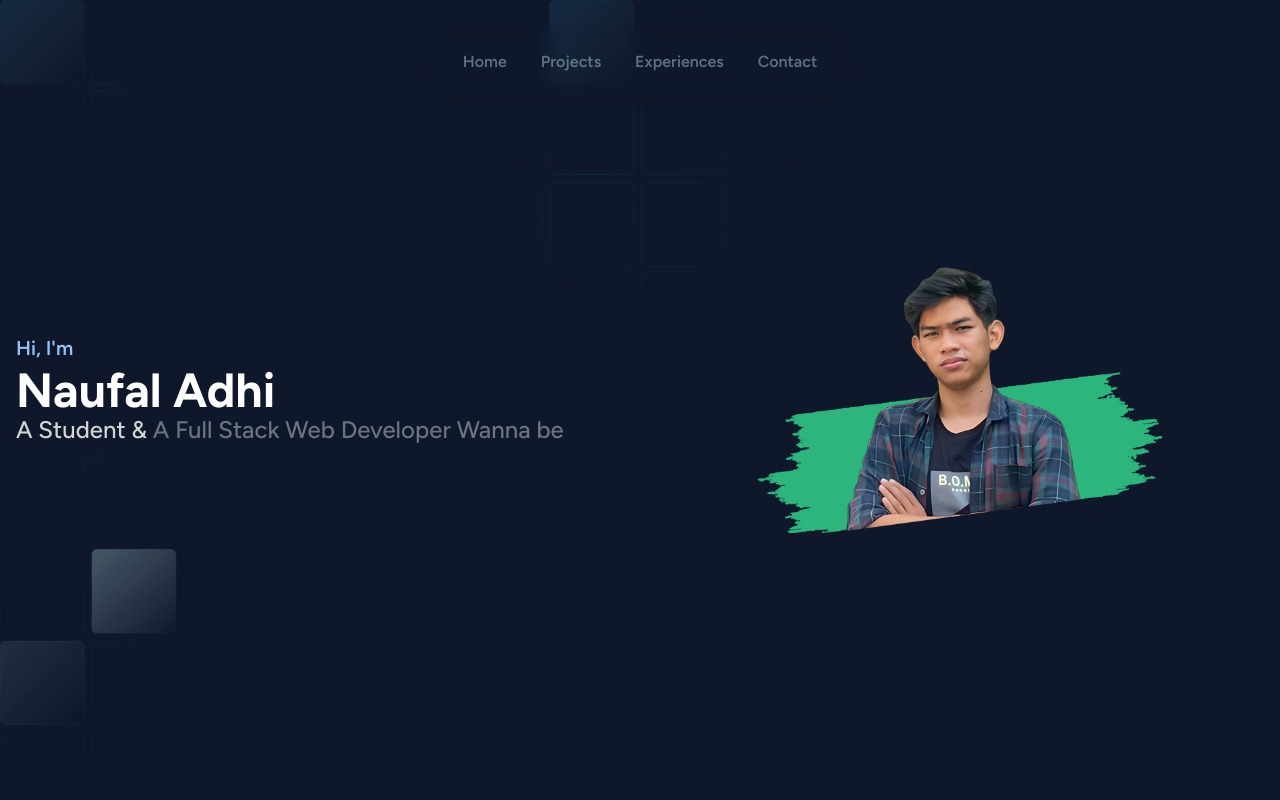
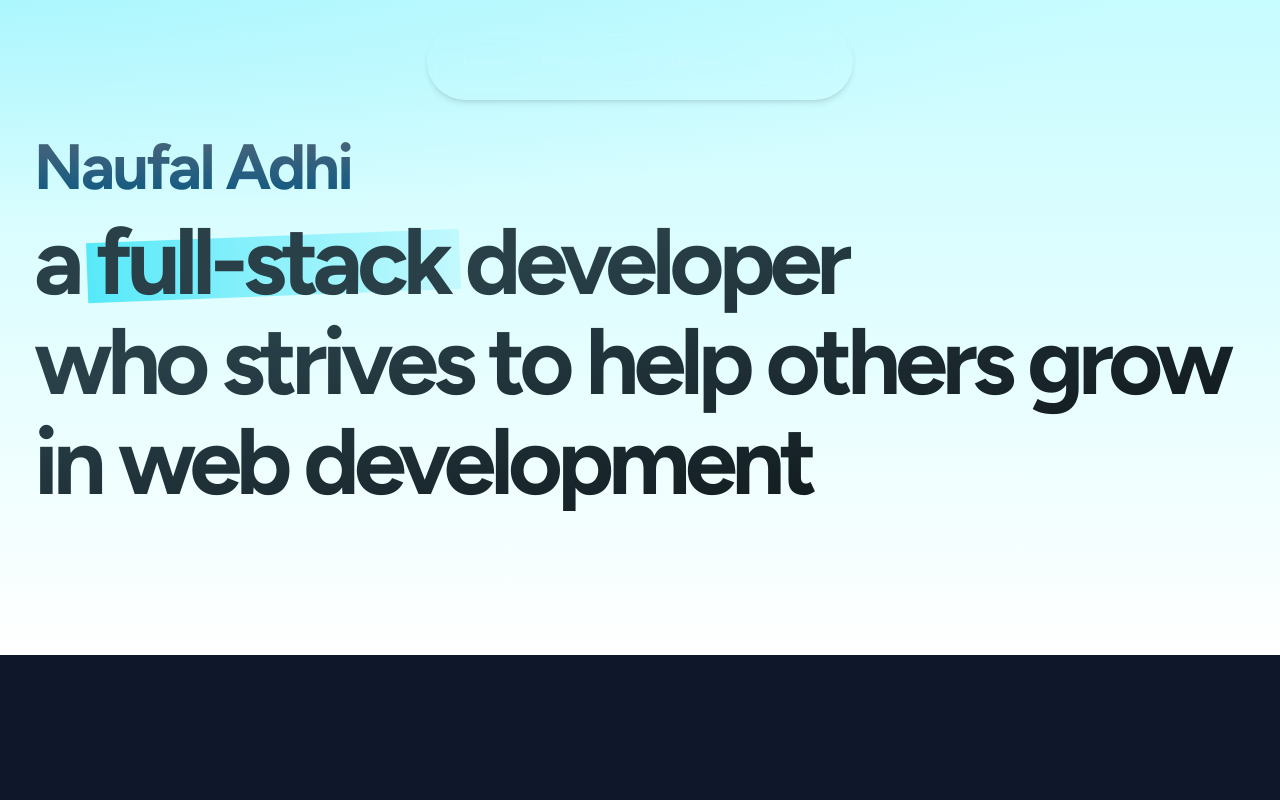
Before and after one commit to Nopalogic/naufaladhi, a Next.js app: page / in a window 1280 px wide. Shown: the top 800 px of the page. Built offline with nearby package versions, Linux system fonts and the light colour scheme.

Commit message:
style: update hero section design.

```diff
--- a/src/app/globals.css
+++ b/src/app/globals.css
@@ -1,11 +1,65 @@
 @tailwind base;
 @tailwind components;
 @tailwind utilities;
+
+/* IMAGE SLIDER */
 .scrollbar-hide::-webkit-scrollbar {
-    display: none;
+  display: none;
 }
 
 .scrollbar-hide {
-    -ms-overflow-style: none;
-    scrollbar-width: none;
+  -ms-overflow-style: none;
+  scrollbar-width: none;
 }
+
+/* HERO SECTION */
+.header-overlay {
+  background:
+    radial-gradient(
+        90.87% 36.33% at -2.85% -2.27%,
+        rgba(103, 232, 249, 0.3) 0%,
+        rgba(6, 182, 212, 0) 100%
+      )
+      /* warning: gradient uses a rotation that is not supported by CSS and may not behave as expected */,
+    linear-gradient(180deg, #c7fcff 0%, rgba(236, 254, 255, 0) 100%);
+}
+
+@media (max-width: 767px) {
+  .header-overlay {
+    background: linear-gradient(
+      180deg,
+      #c7fcff 0%,
+      rgba(236, 254, 255, 0) 100%
+    );
+  }
+}
+
+.header-title {
+  background: radial-gradient(
+      79.22% 146.6% at 80.79% 5.19%,
+      rgba(255, 255, 255, 0.3) 0%,
+      rgba(71, 85, 105, 0.3) 100%
+    ),
+    #075985;
+  background-clip: text;
+  text-fill-color: transparent;
+  line-height: 77px;
+  background: linear-gradient(to bottom, rgba(71, 85, 105, 0.9) 0%, #075985);
+  -webkit-box-decoration-break: clone;
+  -webkit-text-fill-color: transparent;
+  -webkit-background-clip: text;
+  color: unset;
+}
+
+.header-subtitle {
+  background: linear-gradient(
+    to right bottom,
+    rgb(41, 64, 73) 30%,
+    rgb(10, 15, 17)
+  );
+  -webkit-box-decoration-break: clone;
+  -webkit-text-fill-color: transparent;
+  -webkit-background-clip: text;
+  color: unset;
+  background-clip: text;
+}
--- a/src/app/page.tsx
+++ b/src/app/page.tsx
@@ -1,55 +1,13 @@
+import HeroSection from "@/components/HeroSection";
 import Contact from "@/components/contact/Contact";
 import ExperienceSection from "@/components/experience/ExperienceSection";
 import ProjectSection from "@/components/project/ProjectSection";
-import Image from "next/image";
-import OurnamentImage from "/public/images/hero-ournament.png";
-import profilePicture from "/public/naufal-bg.png";
 
 export default function Home() {
   return (
     <>
       <main>
-        <section id="home" className="flex h-screen items-center bg-slate-900">
-          <Image
-            src={OurnamentImage}
-            loading="lazy"
-            width="1000"
-            height="1000"
-            alt=""
-            className="pointer-events-none absolute top-0 z-10 min-w-[100%] lg:min-w-[1000px]"
-          />
-          <div className="container">
-            <div className="flex flex-wrap items-center">
-              <div className="w-full self-center px-4 lg:w-1/2">
-                <h1 className="text-base font-semibold text-blue-300 md:text-xl">
-                  {"Hi, I'm"}
-                  <span className="mt-1 block text-4xl font-bold text-white lg:text-5xl">
-                    Naufal Adhi
-                  </span>
-                </h1>
-                <h2 className="mb-5 text-lg font-medium text-neutral-300 lg:text-2xl">
-                  A Student &{" "}
-                  <span className="text-gray-500">
-                    A Full Stack Web Developer Wanna be
-                  </span>
-                </h2>
-              </div>
-
-              <div className="w-full self-end px-4 lg:w-1/2">
-                <div className="relative mt-10 lg:right-0 lg:mt-0">
-                  <Image
-                    src={profilePicture}
-                    alt="Naufal Adhi"
-                    className="mx-auto max-w-full lg:w-8/12"
-                    width={500}
-                    height={500}
-                    priority
-                  />
-                </div>
-              </div>
-            </div>
-          </div>
-        </section>
+        <HeroSection />
 
         <section id="projects" className="bg-slate-900 pt-36 md:pb-28">
           <ProjectSection />
--- /dev/null
+++ b/src/components/HeroSection.tsx
@@ -0,0 +1,39 @@
+export default function HeroSection() {
+  return (
+    <section
+      id="header"
+      className="relative w-full pb-16 pt-8 lg:pb-32 xl:pb-36 2xl:pb-[11rem]"
+    >
+      <div className="header-overlay absolute inset-0 sm:max-w-full" />
+
+      <div className="relative z-20 mx-auto mt-8 px-5 sm:mt-16 sm:px-10 md:max-w-[1244px] md:px-16 lg:mt-16 lg:px-12 xl:mt-24 xl:px-4 2xl:mt-[12rem]">
+        <div className="relative z-20">
+          <h1 className="header-title mob:text-[2.6rem] z-10 text-[2rem] font-bold tracking-tighter md:text-[4rem]">
+            Naufal Adhi
+          </h1>
+
+          <p className="header-subtitle mob:text-[3.4rem] mt-1 text-[2.2rem] font-bold lowercase leading-[100%] tracking-tight sm:mt-3 sm:text-[4rem] md:mt-1.5 md:text-[5rem] md:leading-[5rem] md:tracking-[-0.06em] lg:max-w-[850px] xl:max-w-[1200px] xl:text-[5.9rem] xl:leading-[6.25rem]">
+            <span className="md:min-w-none max-mob:max-w-[310px] max-mob:text-[70px] max-md:block max-md:max-w-[420px] max-md:text-[90px] max-md:leading-[85%] max-md:tracking-[-0.06em] max-sm:max-w-[360px] max-sm:text-[85px]">
+              a{" "}
+              <span className="relative">
+                <span
+                  className="happy-bg mob:top-7 mob:h-[48px] absolute inset-0 -left-1 top-6 -z-10 block h-[42px] w-[17.2rem] rotate-[-2.2deg] sm:top-8 sm:h-[54px] md:-left-2 md:top-7 md:h-[50px] md:w-[23.3rem] lg:top-6 lg:h-[56px] xl:top-8 xl:h-[60px]"
+                  style={{
+                    background:
+                      "linear-gradient(85.27deg, #57E9F9 0.78%, rgba(165, 243, 252, 0) 123.9%)",
+                  }}
+                ></span>
+              </span>
+              full-stack developer
+            </span>
+            <br className="hidden xl:block" />
+
+            <span className="max-md:leading-100 max-md:mt-8 max-md:inline-block max-md:max-w-[300px] max-md:text-[38px] max-md:font-semibold max-md:tracking-tighter max-sm:mt-6 max-sm:max-w-[261px] max-sm:text-[32px]">
+              who strives to help others grow in web development
+            </span>
+          </p>
+        </div>
+      </div>
+    </section>
+  );
+}
```
